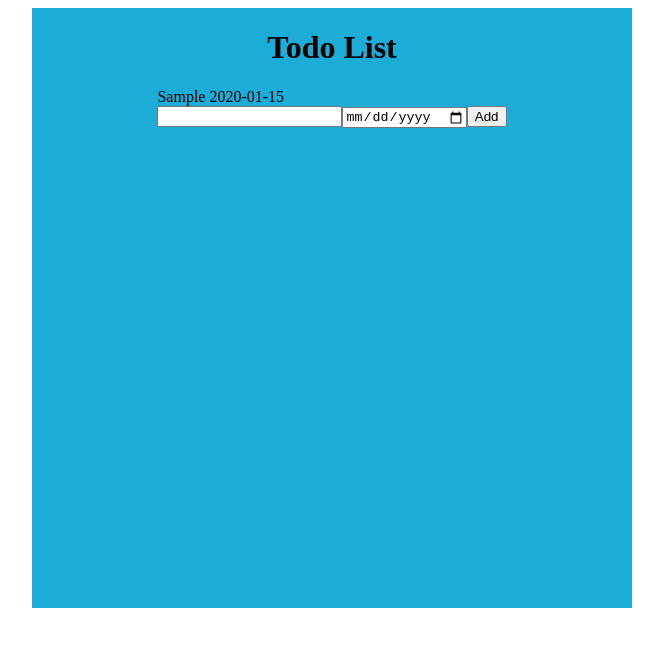
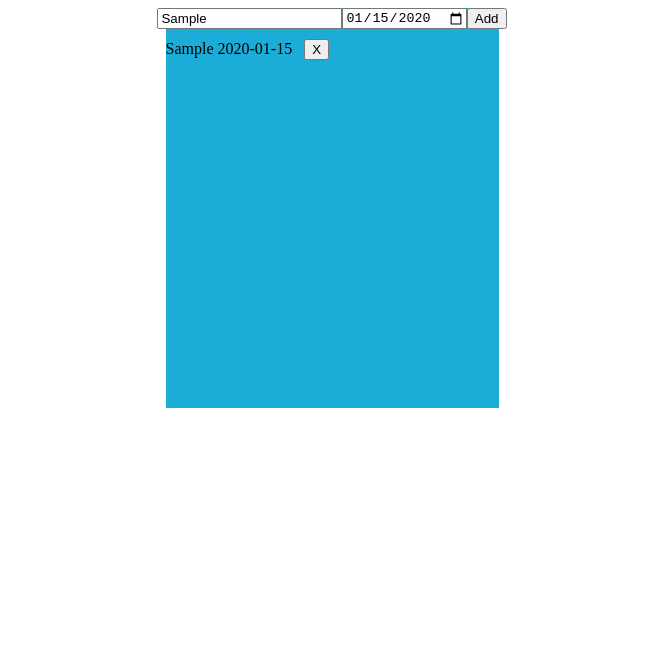
Before and after one commit to DilonSok/Todo-List, a plain HTML site: page index.html in a window 1280 px wide. Both pictures are taken after typing "Sample", "2020-01-15" into the empty fields and a click on the button "Add". Shown: the whole page, without its empty margins (308-971 px from the left). Drawn offline with Linux system fonts and the light colour scheme.

Commit message:
update 1.1
Differentiated between previous version, however might look towards different way of adding and displaying elements of todo items.

Current way creates complicated code  to style todo elements versus just a simple "todo.title + ' ' + todo.dueDate"

Going to start new branch called , temp 1.0 with this in mind and go for different approach instead.

```diff
--- a/index.html
+++ b/index.html
@@ -10,19 +10,18 @@
   </head>
   <body>
     <div class="app-container">
-      <header class="app-header">
-        <h1 class="app-title">Todo List</h1>
+      <header class="input-header">
+        <input class="title" id="todo-title" type="text" />
+        <input class="date" id="date-picker" type="date" />
+        <button onclick="addTodo()" id="add-button">Add</button>
       </header>
       <div class="todo-container">
 
         <div class="todo-element-container" id="element-container">
-          <input class="title" id="todo-title" type="text" />
-        <input class="date" id="date-picker" type="date" />
-        <button onclick="addTodo()" id="add-button">Add</button>
+
         </div>
       </div>
     </div>
-
     <script async src="index.js"></script>
   </body>
 </html>
--- a/index.js
+++ b/index.js
@@ -1,8 +1,8 @@
 let todos = []; //Todo-List array of todo-elements
 
-      //const uid = function(){
-      //  return Date.now().toString(36) + Math.random().toString(36).substr(2);
-      //}
+      // const uid = function(){
+      //   return Date.now().toString(36) + Math.random().toString(36).substr(2);
+      // }
 
       function addTodo(){
         const textBox = document.getElementById("todo-title");
@@ -16,50 +16,56 @@ let todos = []; //Todo-List array of todo-elements
 
       }
       function createTodo(title, dueDate){
+        const id = '' + new Date().getTime();;
         todos.push({
           title: title,
           dueDate: dueDate,
+          id: id
         });
       }
 
-      /**
-       * I want this to be able to recreate the input div underneath an element when you add something.
-       * Issue is that when adding a button property to the the addButton, it creates an infinite loop.
-       * I am going to create a branch that instead just works as most typical todo-lists that has a
-       * static add task bar instead of this version, which aims to add the bar beneath etc.
-       */
-      function recreateInput(){
+      function removeTodo(idToDelete){
+        todos = todos.filter(function (todo){
+          if(todo.id === idToDelete){
+            return false;
+          }
+          else{
+            return true;
+          }
+        });
+      }
+      function deleteTodo(event){
+        const deleteButton = event.target;
+        const idToDelete = deleteButton.id;
 
-        const titleInput = document.createElement('input');
-        titleInput.type = "text";
-        const dateInput = document.createElement('input')
-        dateInput.type = "date";
+        removeTodo(idToDelete);
 
-        const addButton = document.createElement('button');
-        const addText = document.createTextNode('Add');
-        addButton.appendChild(addText);
-        addButton.addEventListener('click', addTodo);
+        render();
+      }
 
-        const add = document.createElement('div');
-        add.appendChild(titleInput);
-        add.appendChild(dateInput);
-        add.appendChild(addButton);
-
-        const todoList = document.getElementById('element-container');
-        todoList.appendChild(add);
+      function createDeleteButton(){
+          const deleteButton = document.createElement('button');
+          deleteButton.innerText = 'X';
+          deleteButton.style = 'margin-left: 12px';
+          deleteButton.onclick = deleteTodo;
+          return deleteButton;
       }
 
 
       function render(){
-        document.getElementById("element-container").innerHTML = null;
+        document.getElementById("element-container").innerHTML = '';
 
         todos.forEach(todo => {
           const currentElement = document.createElement('div');
           currentElement.innerText = todo.title + ' ' + todo.dueDate;
 
+          const deleteButton = createDeleteButton();
+          deleteButton.id = todo.id;
+          currentElement.appendChild(deleteButton);
+
+
           const todoList = document.getElementById('element-container');
           todoList.appendChild(currentElement);
 
         });
-        recreateInput();
       }
--- a/styles/todo-list.css
+++ b/styles/todo-list.css
@@ -3,18 +3,20 @@
   display: flex;
   flex-direction: column;
   background-color: rgb(28, 172, 216);
-  height: 600px;
-  width: 600px;
+  height: 400px;
+  width: 333px;
+
 }
 
-.app-header{
+.input-header{
   display: flex;
   justify-content: center;
+  margin: 0px 0px 10px 0px;
 }
 
 .todo-container{
   display:flex;
-  justify-content: center;
+  justify-content: left, space-evenly;
 }
 .todo-element-container{
   align-items: center;
```
